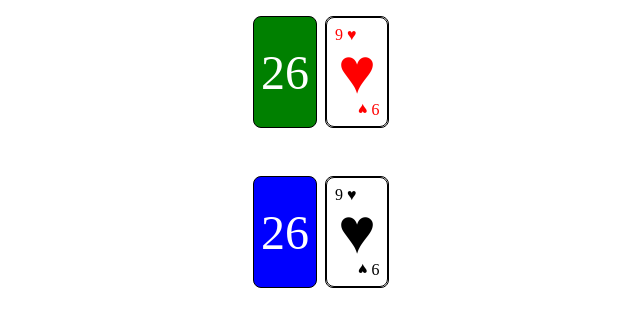
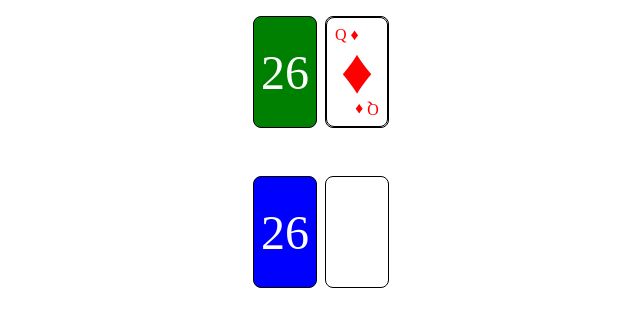
Before and after one commit to Crogers97/SimpleCardGame, a plain HTML site: page index.html in a window 1280 px wide. Shown: the whole page, without its empty margins (319-959 px from the left). Drawn offline with Linux system fonts and the light colour scheme.

Commit message:
third commit Dynamically Render Cards

```diff
--- a/deck.js
+++ b/deck.js
@@ -1,22 +1,22 @@
-const SUITS = ["♦", "♥","♣","♠"]
-const VALUES= ["A","2","3","4","5","6","7","8","9","10","J","Q","K"]
+const SUITS = ["♦", "♥", "♣", "♠"]
+const VALUES = ["A", "2", "3", "4", "5", "6", "7", "8", "9", "10", "J", "Q", "K"]
 
 
-export default class Deck{
-    constructor(cards = freshDeck()){
+export default class Deck {
+    constructor(cards = freshDeck()) {
         this.cards = cards
     }
 
     // loop through the cards then flip them with other cards inside the array
-    get numberOfCards(){
+    get numberOfCards() {
         return this.cards.length
     }
 
-// while i(index) is greater than 0 as we dont actually need to flip the final card
-// The Math. floor() function returns the largest integer less than or equal to a given number.
-// This code gets a random index for the current card that the user is on, then swaps the card that they are currently on with the new card the user just got.
-    shuffle(){
-        for(let i = this.numberOfCards - 1; i > 0; i--){
+    // while i(index) is greater than 0 as we dont actually need to flip the final card
+    // The Math. floor() function returns the largest integer less than or equal to a given number.
+    // This code gets a random index for the current card that the user is on, then swaps the card that they are currently on with the new card the user just got.
+    shuffle() {
+        for (let i = this.numberOfCards - 1; i > 0; i--) {
             const newIndex = Math.floor(Math.random() * (i + 1))
             const oldValue = this.cards[newIndex]
             this.cards[newIndex] = this.cards[i]
@@ -27,17 +27,30 @@ export default class Deck{
     }
 }
 
-class Card{
-    constructor(suit,value){
+class Card {
+    constructor(suit, value) {
         this.suit = suit
         this.value = value
     }
+
+    get color() {
+        return this.suit === "♣" || this.suit === "♠" ? "black" : "red"
+    }
+
+    getHTML() {
+        const cardDiv = document.createElement('div')
+        cardDiv.innerText = this.suit
+        cardDiv.classList.add("card", this.color)
+        cardDiv.dataset.value = `${this.value} ${this.suit}`
+        return cardDiv
+    }
 }
 
-function freshDeck(){
+
+function freshDeck() {
     // flatMap works exactly like map but if there are arrays within an array it flats them into 1 single array
     return SUITS.flatMap(suit => {
-        return VALUES.map(value =>{
+        return VALUES.map(value => {
             return new Card(suit, value)
         })
 
--- a/index.html
+++ b/index.html
@@ -12,16 +12,11 @@
 <body>
     <div class="computer-deck deck">26</div>
     <div class="computer-card-slot card slot">
-        <div class="card red" data-value="9 ♥">
-            ♥
-        </div>
     </div>
     <div class="text"></div>
     <div class="player-deck deck">26</div>
     <div class="player-card-slot card slot">
-        <div class="card black" data-value="9 ♥">
-            ♥
-        </div>
+
     </div>
 
 </body>
--- a/script.js
+++ b/script.js
@@ -1,5 +1,9 @@
 import Deck from "./deck.js";
+
+const computerCardSlot = document.querySelector(".computer-card-slot");
 
 const deck = new Deck()
 deck.shuffle()
-console.log(deck.cards)
+
+
+computerCardSlot.appendChild(deck.cards[0].getHTML())
```
